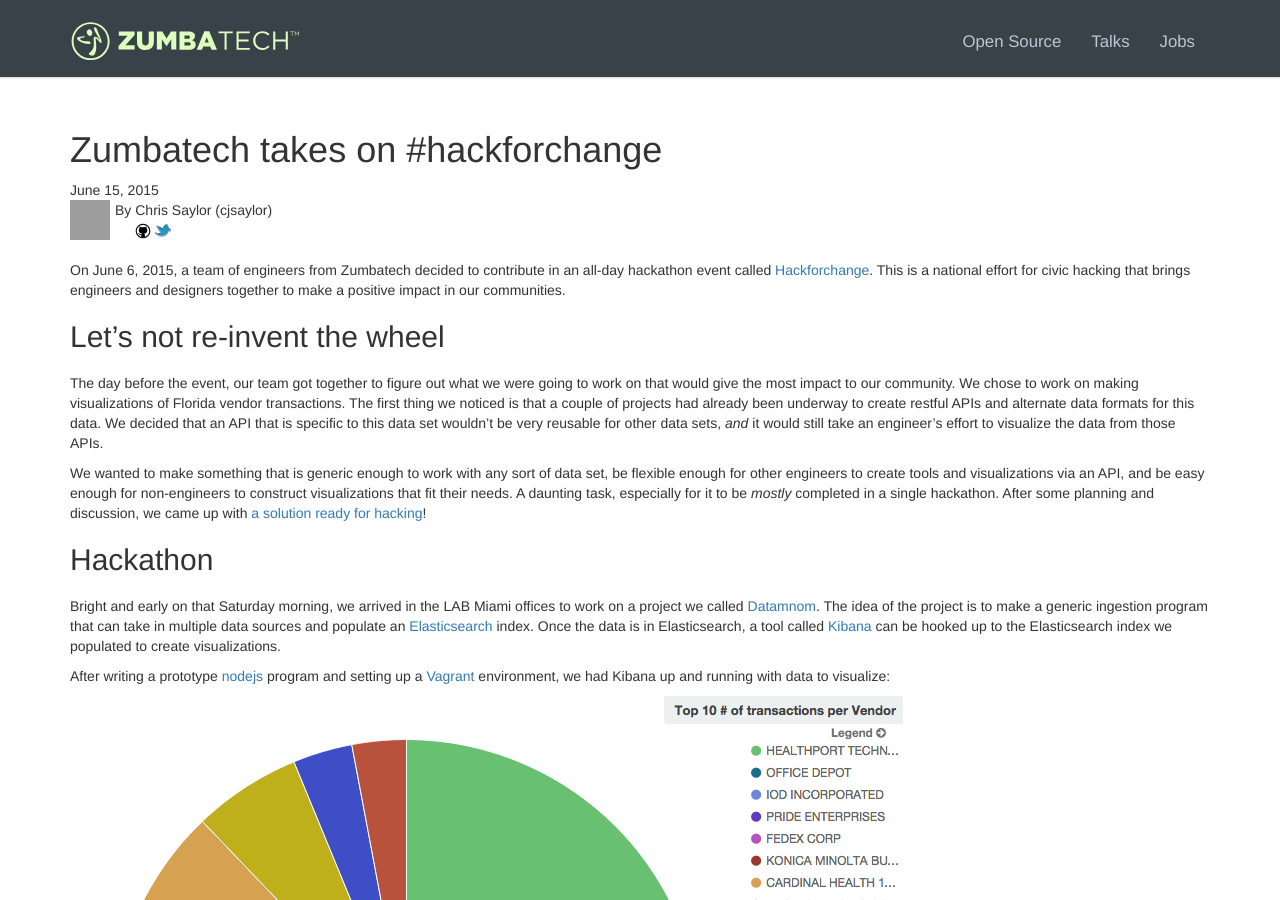
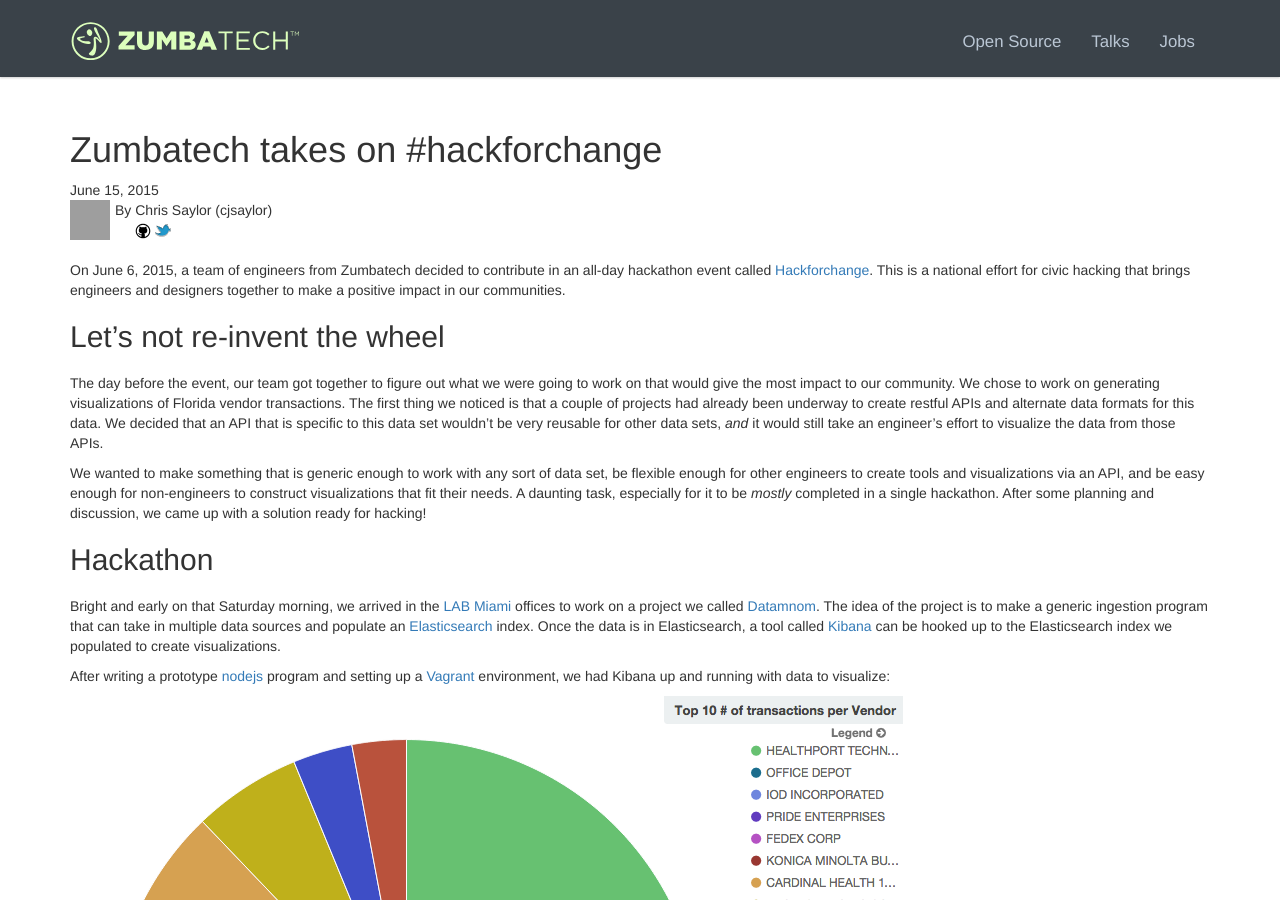
Before and after one commit to zumba/zumba.github.com, a Jekyll site: the page built from _posts/2015-06-15-zumbatech-at-hackforchange.md, in a window 1280 px wide and 900 px high. Built offline with Jekyll 4.4.1, drawn with Linux system fonts in a browser that asks for light colours; nearby versions of some CDN libraries; comment, search, counter and statistics services are not loaded; some of the changed lines change nothing that is shown; grey boxes are pictures that could not be loaded.

Commit message:
Suggested improvements.

```diff
--- a/_posts/2015-06-15-zumbatech-at-hackforchange.md
+++ b/_posts/2015-06-15-zumbatech-at-hackforchange.md
@@ -14,7 +14,7 @@
 ## Let's not re-invent the wheel
 
 The day before the event, our team got together to figure out what we were going to work
-on that would give the most impact to our community. We chose to work on making visualizations
+on that would give the most impact to our community. We chose to work on generating visualizations
 of Florida vendor transactions. The first thing we noticed is that a couple of projects had
 already been underway to create restful APIs and alternate data formats for this data. We decided
 that an API that is specific to this data set wouldn't be very reusable for other data sets, *and*
@@ -24,11 +24,11 @@
 be flexible enough for other engineers to create tools and visualizations via an API,
 and be easy enough for non-engineers to construct visualizations that fit their needs.
 A daunting task, especially for it to be _mostly_ completed in a single hackathon.
-After some planning and discussion, we came up with [a solution ready for hacking](https://github.com/cjsaylor/datamnom)!
+After some planning and discussion, we came up with a solution ready for hacking!
 
 ## Hackathon
 
-Bright and early on that Saturday morning, we arrived in the LAB Miami offices to
+Bright and early on that Saturday morning, we arrived in the [LAB Miami](http://thelabmiami.com/) offices to
 work on a project we called [Datamnom](https://github.com/cjsaylor/datamnom). The idea
 of the project is to make a generic ingestion program that can take in multiple data sources and
 populate an [Elasticsearch](https://www.elastic.co/products/elasticsearch) index. Once the data
```
